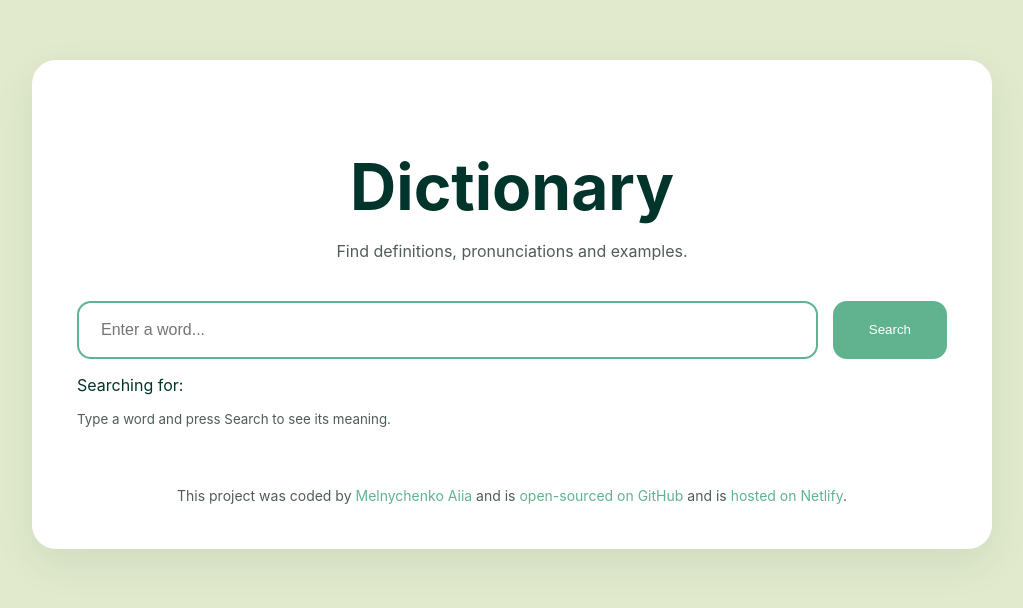
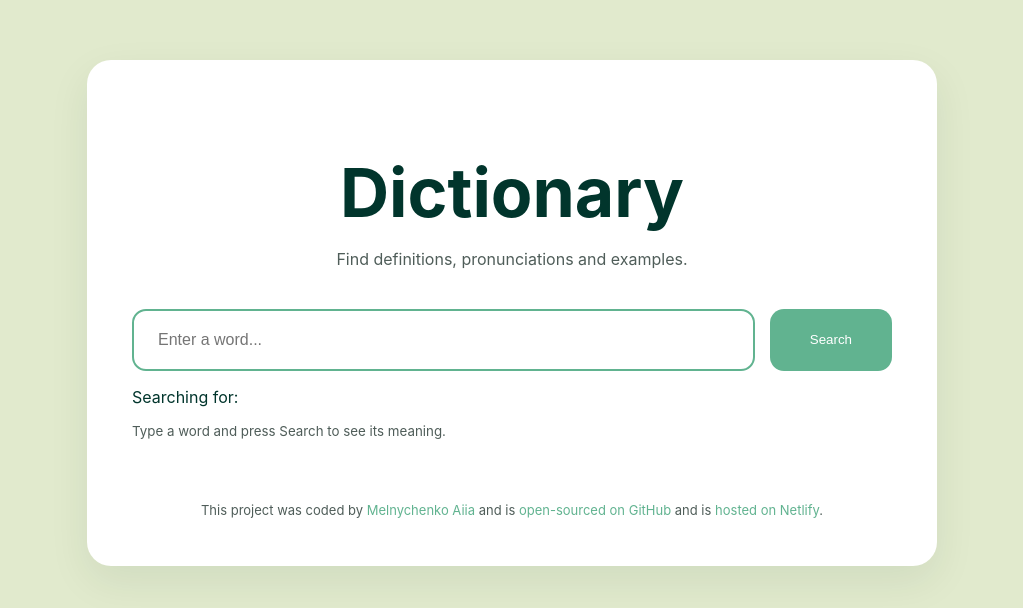
Before and after one commit to MelAiia/dictionary-react-app, a React (Vite) app: page / in a window 1280 px wide. Shown: the top 608 px of the page, without its empty margins (128-1151 px from the left). Built offline with nearby package versions, Linux system fonts and the light colour scheme.

Commit message:
added css

```diff
--- a/src/App.css
+++ b/src/App.css
@@ -1,5 +1,5 @@
 .Dictionary {
-  max-width: 960px;
+  max-width: 850px;
   margin: 60px auto;
   background: white;
   border-radius: 24px;
@@ -12,7 +12,8 @@
 }
 
 .Header h1 {
-  font-size: 64px;
+  font-size: 68px;
+  font-weight: 700;
   margin-bottom: 10px;
   color: var(--dark);
 }
@@ -29,7 +30,7 @@
 
 .SearchForm input {
   flex: 1;
-  padding: 18px 22px;
+  padding: 20px 24px;
   border-radius: 14px;
   border: 2px solid var(--border);
   font-size: 16px;
@@ -44,7 +45,7 @@
   background: var(--primary);
   color: white;
   border: none;
-  padding: 18px 36px;
+  padding: 20px 40px;
   border-radius: 14px;
   cursor: pointer;
   transition: 0.25s;
@@ -63,8 +64,9 @@
 .Footer {
   margin-top: 60px;
   text-align: center;
-  font-size: 14px;
+  font-size: 13px;
   color: var(--text);
+  line-height: 1.7;
 }
 
 .Footer a {
```
